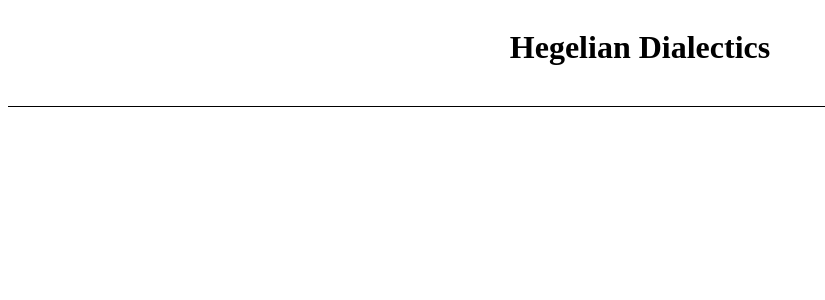
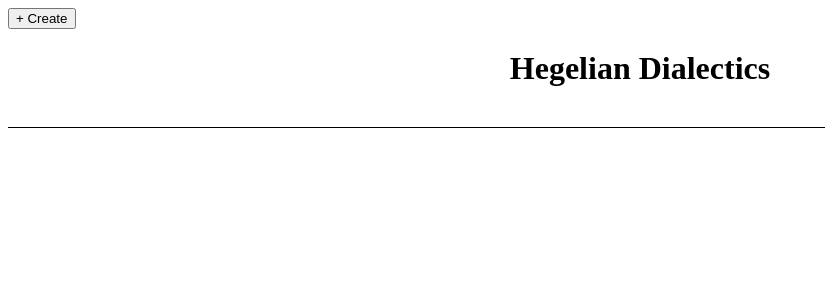
Before and after one commit to ajg7/Arcadia, a React app: page / in a window 1280 px wide. Shown: the top 300 px of the page, without its empty margins (0-825 px from the left). Built offline with nearby package versions, Linux system fonts and the light colour scheme.

Commit message:
moved the create button to the top of the page

```diff
--- a/src/containers/Odysseys/Odyssey.tsx
+++ b/src/containers/Odysseys/Odyssey.tsx
@@ -2,12 +2,18 @@ import React from "react";
 import { Adventures } from "../../components/adventures/index";
 import Title from "../../components/title/title";
 import { OdysseyHeader } from "./styles";
+import CreateButton from "../../components/create-button/CreateButton";
 
 const Odyssey = () => {
   return (
-    <OdysseyHeader>
-      <Title title={"Hegelian Dialectics"} />
-    </OdysseyHeader>
+    <>
+      <div>
+        <CreateButton />
+      </div>
+      <OdysseyHeader>
+        <Title title={"Hegelian Dialectics"} />
+      </OdysseyHeader>
+    </>
   );
 };
 
```
